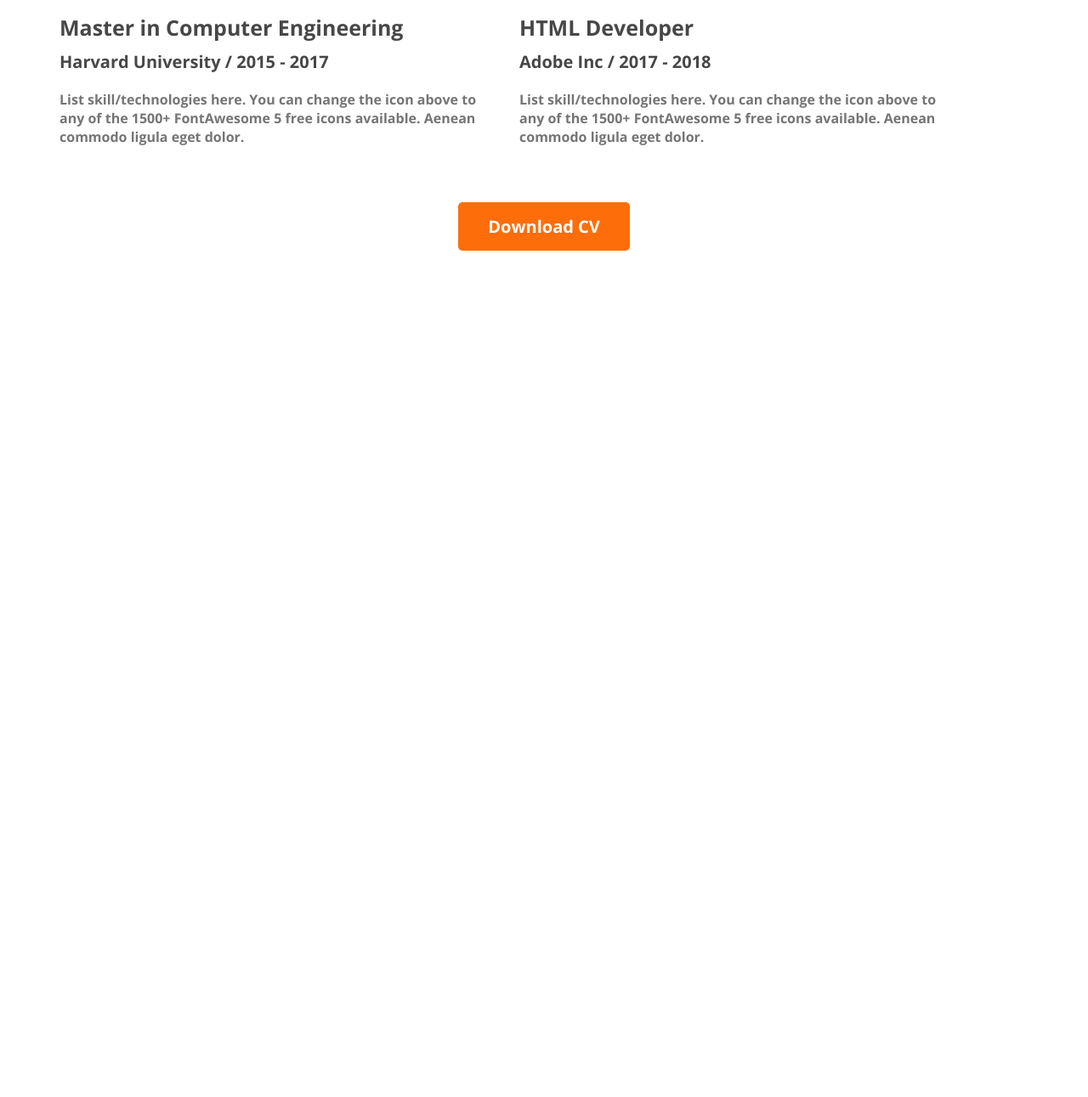
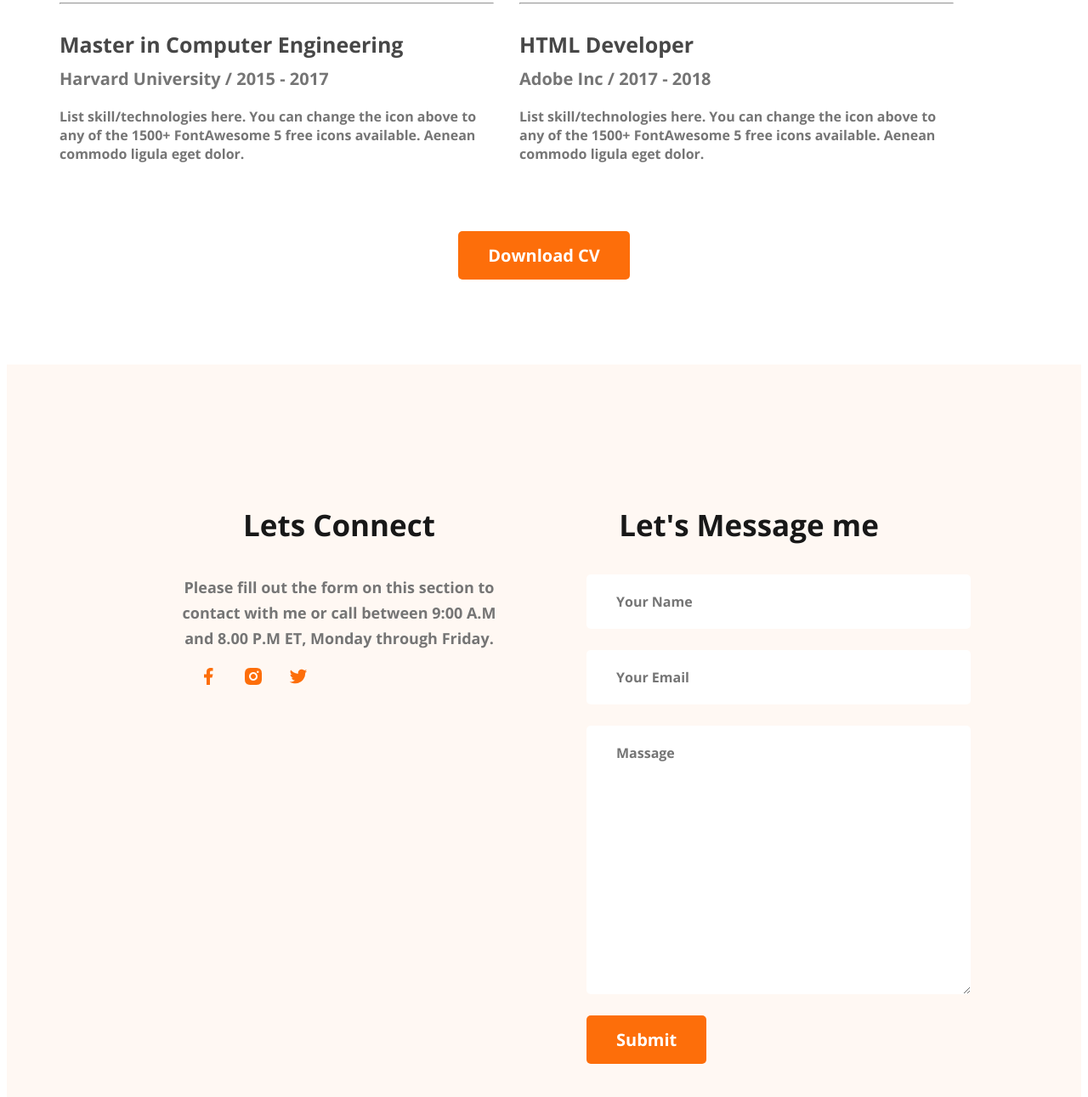
Before and after one commit to yagi17/webdevelopier-portfolio, a plain HTML site: page index.html in a window 1280 px wide. Shown: the part 2931-4222 px from the top of the page at 85% size. Before the commit the page ends 3234 px from the top, so only its background shows below. Drawn offline with nearby package versions, Linux system fonts and the light colour scheme.

Commit message:
added social links

```diff
--- a/CSS/nav.css
+++ b/CSS/nav.css
@@ -183,11 +183,12 @@ main section {
     color: #474747;
     font-size: 25px;
     font-weight: 700;
+    margin-top: 30px;
     margin-bottom: 10px;
 }
 
 .resume-item-institute {
-    color: #474747;
+    color: #757575;
     font-size: 20px;
     font-weight: 600;
     margin-top: 0px;
@@ -199,6 +200,7 @@ main section {
     color: #757575;
     font-size: 16px;
     font-weight: 400;
+    margin-bottom: 30px;
 }
 
 .resume-container {
@@ -208,10 +210,40 @@ main section {
 }
 
 .resume-container hr {
-    margin: 25px;
+    /* margin: 25px; */
 }
 
 .download-cv {
     text-align: center;
     margin-top: 50px;
 }
+
+/* Footer styles */
+footer {
+    display: flex;
+    gap: 100px;
+    background-color: #FFF8F3;
+    margin-top: 100px;
+    padding: 130px 200px;
+}
+
+.footer-column {
+    width: 50%;
+}
+
+.contact input[type="text"], .contact input[type="email"], textarea {
+    display: block;
+    margin-bottom: 25px;
+    padding: 18px 35px;
+    color: #757575;
+    font-size: 16px;
+    font-weight: 400;
+    line-height: 28px;
+    border: 0px;
+    border-radius: 5px;
+    background:#FFF;
+    width: 100%;
+}
+.social-links > a{
+    margin-left: 25px;
+}
--- a/index.html
+++ b/index.html
@@ -158,7 +158,26 @@
         </section>
     </main>
     <footer>
+        <div class="footer-column">
+            <h3 class="section-title">Lets Connect</h3>
+            <p class="section-description">Please fill out the form on this section to contact with me or call between 9:00 A.M and 8.00 P.M ET, Monday through Friday.
+            </p>
+            <div class="social-links">
+                <a href=""><img src="/images/icons/facebook.png" alt=""></a>
+                <a href=""><img src="/images/icons/insta.png" alt=""></a>
+                <a href=""><img src="/images/icons/twitter.png" alt=""></a>
+            </div>
 
+        </div>
+        <div class="footer-column">
+            <h3 class="section-title">Let's Message me</h3>
+            <form class="contact" action="">
+                <input type="text" placeholder="Your Name">
+                <input type="email" name="" id="" placeholder="Your Email">
+                <textarea name="Your Massage" placeholder="Massage" id="" cols="30" rows="10"></textarea>
+                <input class="primary-btn" type="submit" value="Submit">
+            </form>
+        </div>
     </footer>
 </body>
 
```
